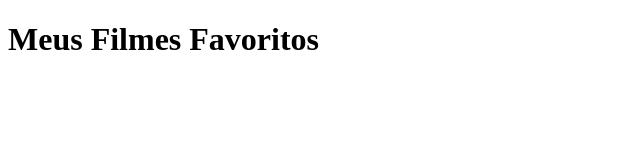
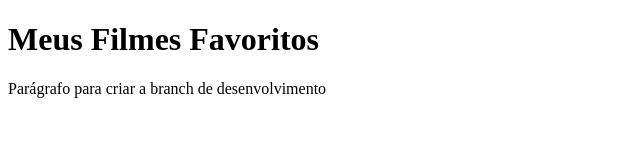
Before and after one commit to arthurldsantos/catalogo-de-favoritos, a plain HTML site: page index.html in a window 1280 px wide. Shown: the whole page, without its empty margins (0-640 px from the left). Drawn offline with Linux system fonts and the light colour scheme.

Commit message:
criando a branch de desenvolvimento

```diff
--- a/index.html
+++ b/index.html
@@ -8,5 +8,6 @@
 </head>
 <body>
     <h1>Meus Filmes Favoritos</h1>
+    <p>Parágrafo para criar a branch de desenvolvimento</p>
 </body>
 </html>
```
